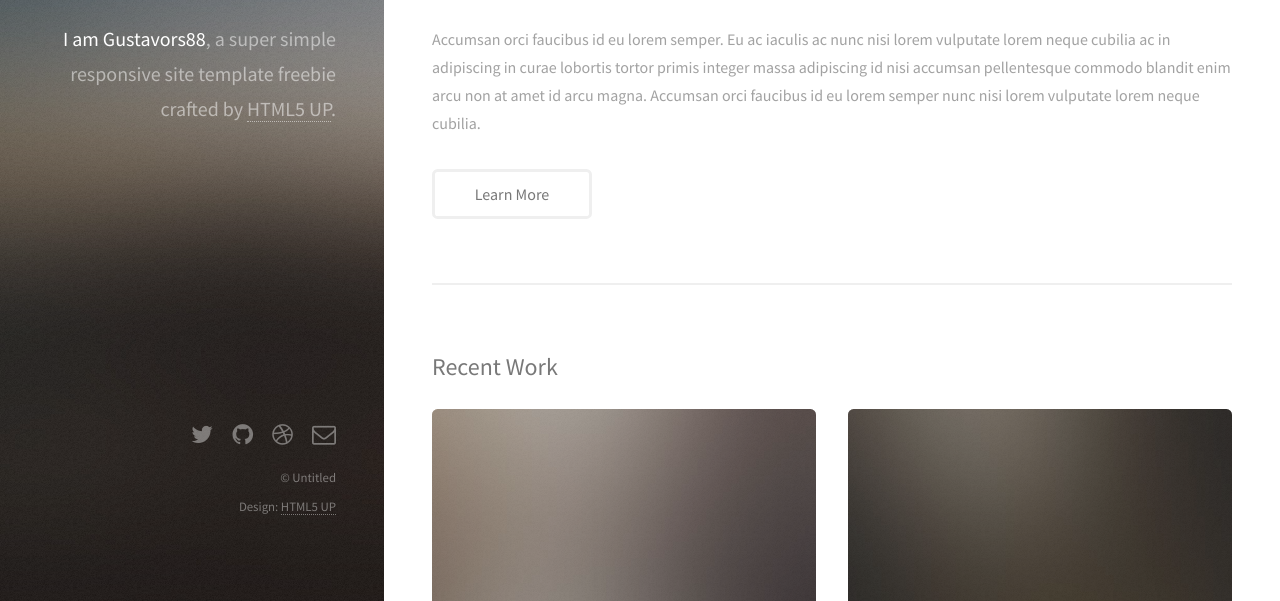
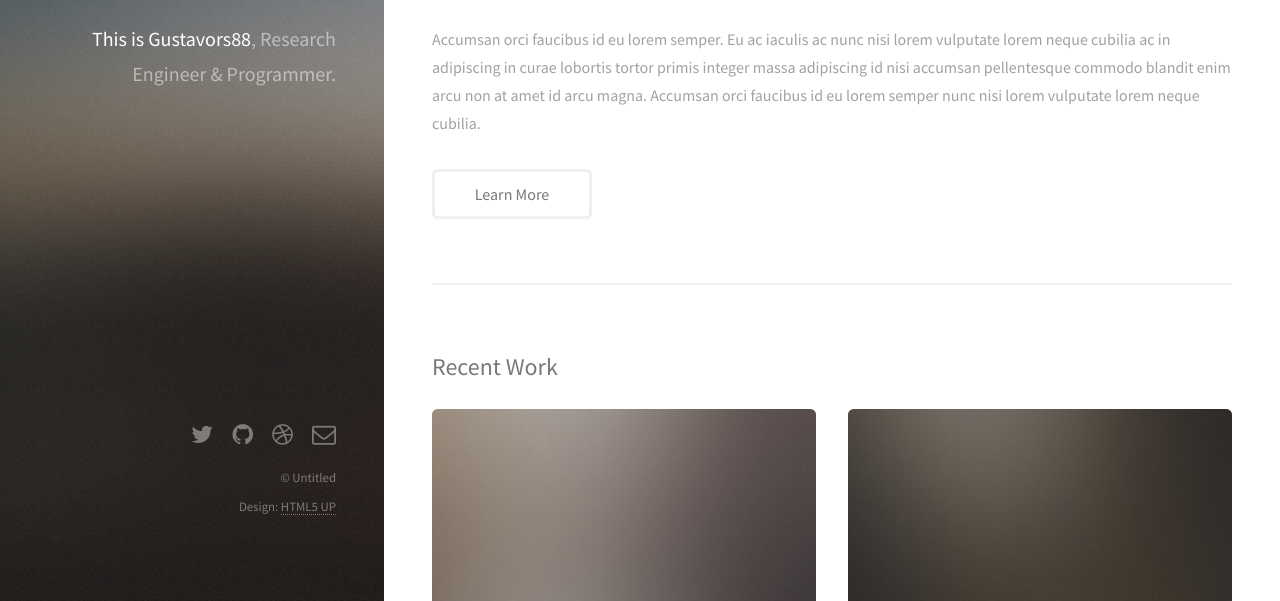
Before and after one commit to gustavors88/gustavors88.github.io, a plain HTML site: page index.html in a window 1280 px wide. Shown: the part 199-800 px from the top of the page. Drawn offline with Linux system fonts and the light colour scheme.

Commit message:
profile update

```diff
--- a/index.html
+++ b/index.html
@@ -18,9 +18,9 @@
 		<!-- Header -->
 			<header id="header">
 				<a href="#" class="image avatar"><img src="images/avatar.jpg" alt="" /></a>
-				<h1><strong>I am Gustavors88</strong>, a super simple<br />
-				responsive site template freebie<br />
-				crafted by <a href="http://html5up.net">HTML5 UP</a>.</h1>
+				<h1><strong>This is Gustavors88</strong>,<br />
+				Research Engineer<br />
+		    & Programmer.</h1>
 			</header>
 
 		<!-- Main -->
```
